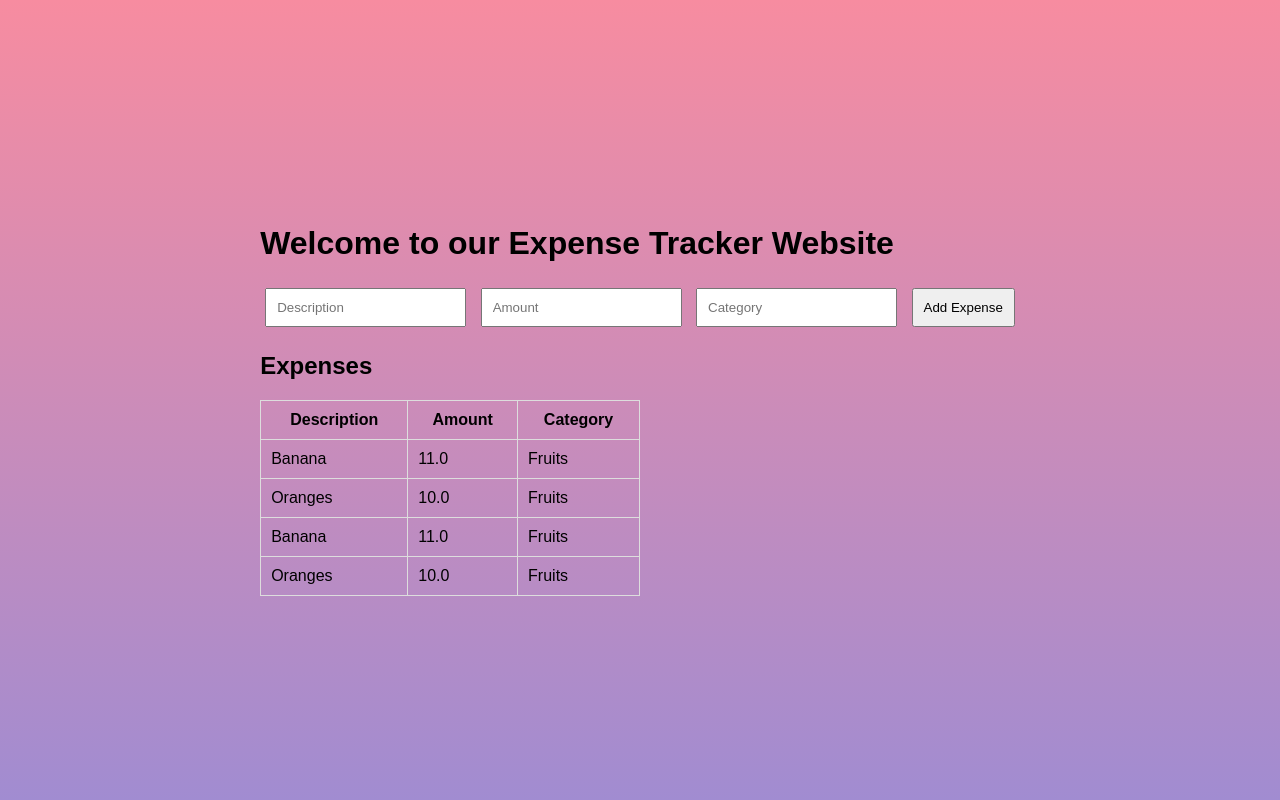
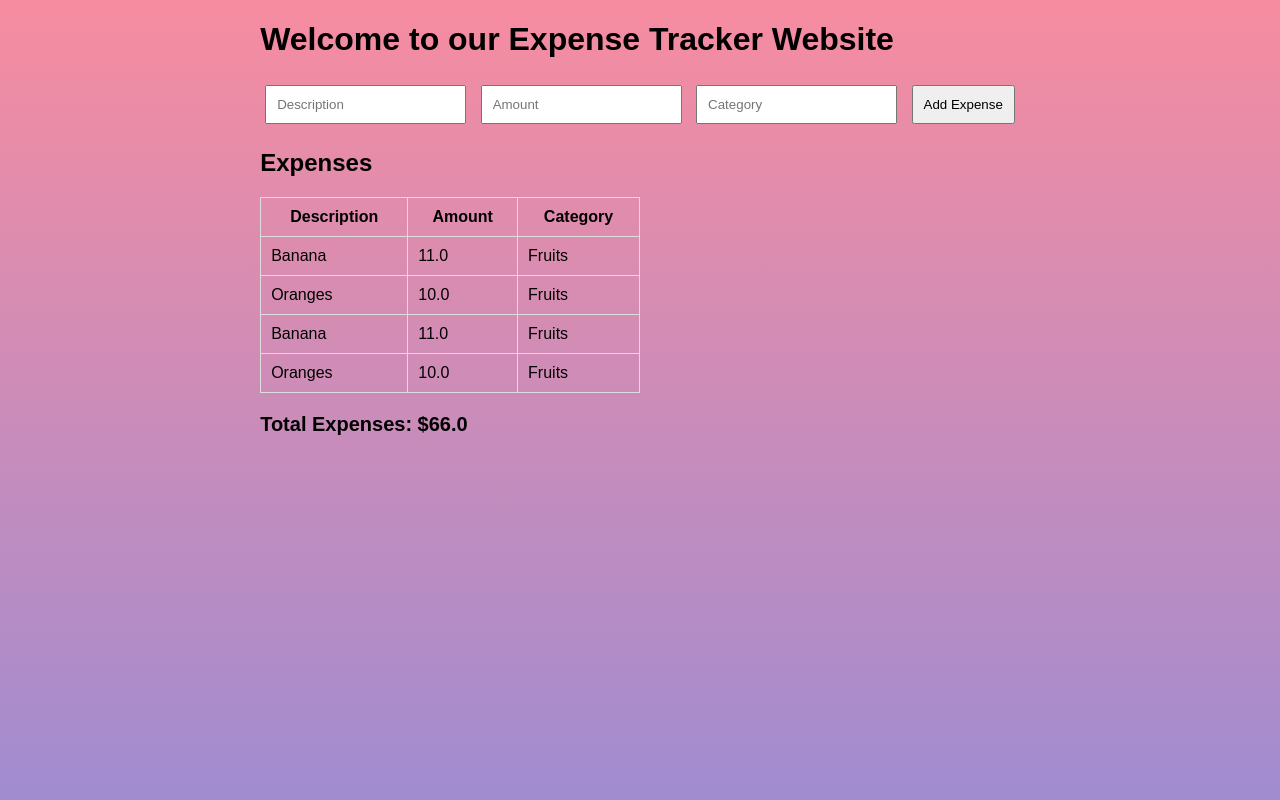
Before and after one commit to Bauer410/ExpenseTracker, a Flask app: page / in a window 1280 px wide. Run offline with Flask 3, Linux system fonts and the light colour scheme; a user stored in the database is signed in; data comes from the database, SQL or seed files in the repository; both versions use the stored data as it was after the commit.

Commit message:
show expense total

```diff
--- a/app.py
+++ b/app.py
@@ -12,10 +12,12 @@ def index():
         return redirect(url_for('login'))
 
     expenses = []
+    total_expenses = 0
     if not app.debug:
         expenses = db.getUserExpenses()
+        total_expenses = db.getTotalExpenses()
 
-    return render_template('index.html', expenses=expenses)
+    return render_template('index.html', expenses=expenses, total_expenses=total_expenses)
 
 @app.route('/login', methods=['GET', 'POST'])
 def login():
--- a/templates/index.html
+++ b/templates/index.html
@@ -8,37 +8,33 @@
         body {
             font-family: Arial, sans-serif;
             display: flex;
-            justify-content: center; /* Centers horizontally */
-            align-items: center;     /* Centers vertically */
-            height: 100vh;           /* Full viewport height */
+            flex-direction: column;
+            align-items: center;
+            height: 100vh;
             margin: 0;
             background: linear-gradient(to bottom, #f78ca0, #a18cd1);
         }
         #expense-form { margin-bottom: 20px; }
-
-        input, button {
-            padding: 10px; margin: 5px;
-        }
+        input, button { padding: 10px; margin: 5px; }
         table {
             width: 50%; margin-top: 20px; border-collapse: collapse;
         }
         th, td {
             padding: 10px; border: 1px solid #ddd;
         }
-
         .flash-message {
-            padding: 10px;
-            margin-bottom: 15px;
-            border-radius: 5px;
-            font-size: 14px;
+            padding: 10px; margin-bottom: 15px; border-radius: 5px; font-size: 14px;
         }
         .flash-message.success {
-            background-color: #d4edda;
-            color: #155724;
+            background-color: #d4edda; color: #155724;
         }
         .flash-message.error {
-            background-color: #f8d7da;
-            color: #721c24;
+            background-color: #f8d7da; color: #721c24;
+        }
+        .total-expenses {
+            margin-top: 20px;
+            font-size: 20px;
+            font-weight: bold;
         }
     </style>
 </head>
@@ -84,6 +80,11 @@
                 {% endfor %}
             </tbody>
         </table>
+
+        <!-- Total Expenses Section -->
+        <div class="total-expenses">
+            Total Expenses: ${{ total_expenses }}
+        </div>
     </main>
     <script src="{{ url_for('static', filename='js/scripts.js') }}"></script>
 </body>
```
Also changed, not shown: database/database.db.
